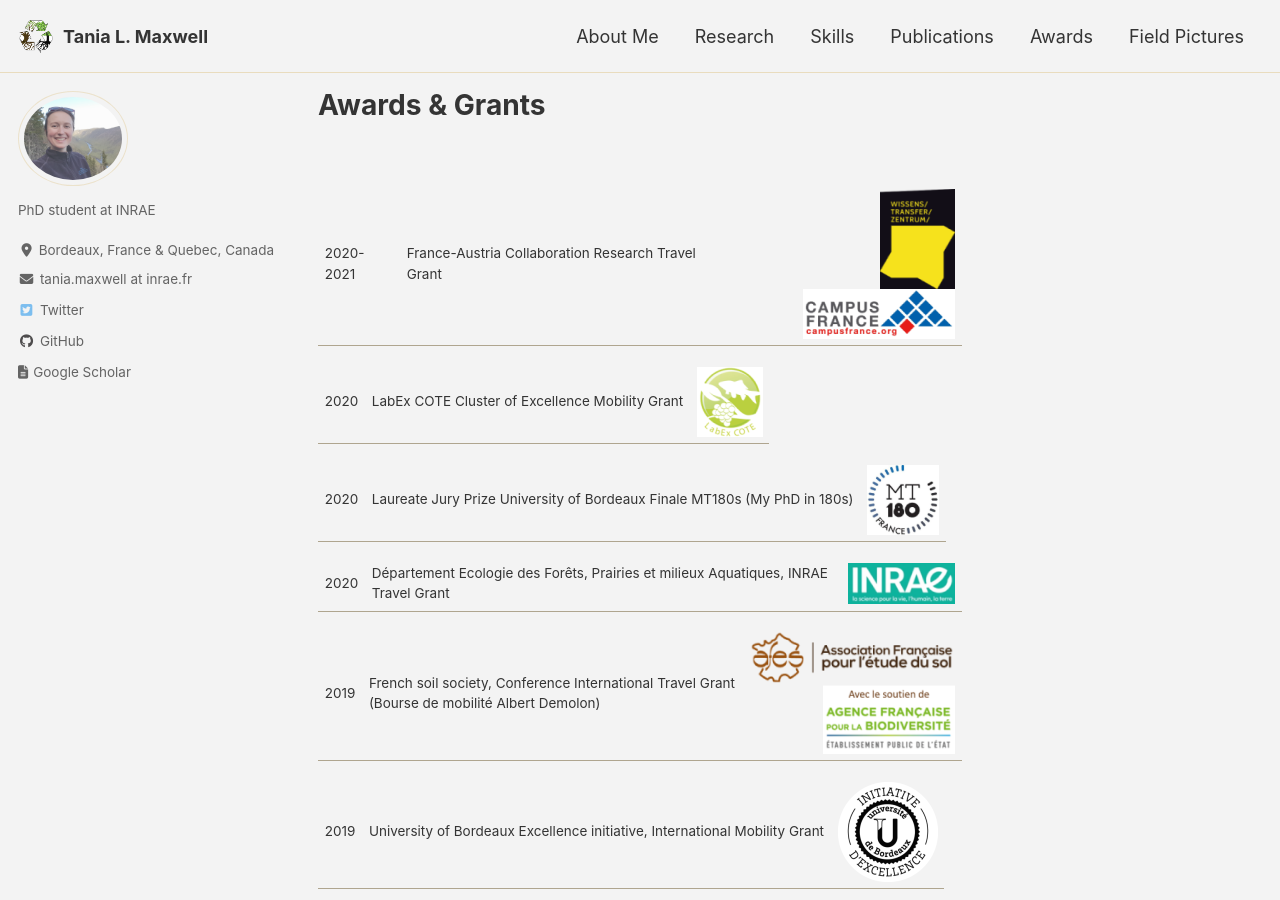
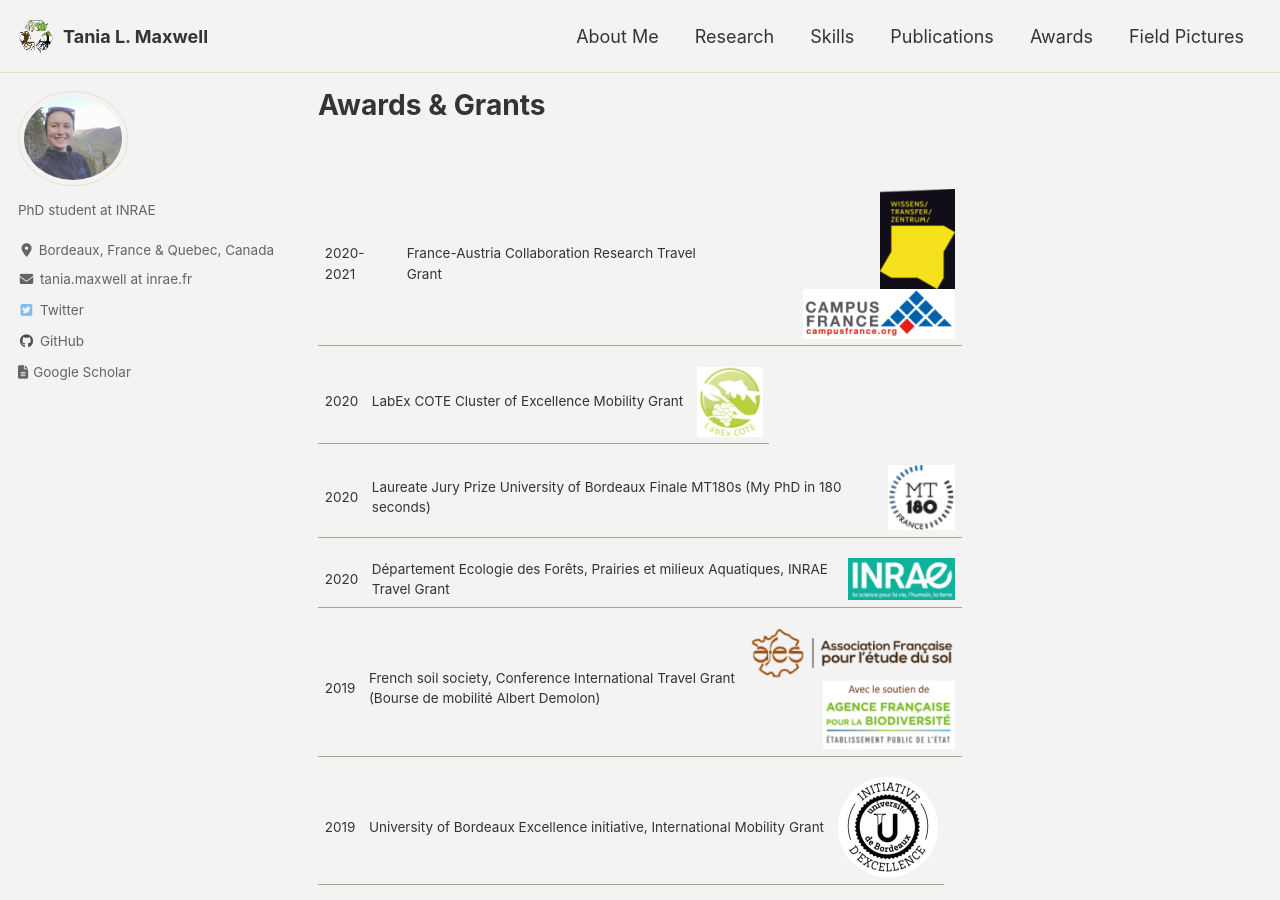
Before and after one commit to Tania-Maxwell/Tania-Maxwell.github.io, a Jekyll site: the page built from _pages/awards.md, in a window 1280 px wide and 900 px high. Built offline with Jekyll 4.4.1, drawn with Linux system fonts in a browser that asks for light colours; cached includes are drawn as plain includes; nearby versions of some CDN libraries.

Commit message:
few edits for descriptions

```diff
--- a/_pages/awards.md
+++ b/_pages/awards.md
@@ -10,7 +10,7 @@
 
 2020 | LabEx COTE Cluster of Excellence Mobility Grant | ![](/img/LabEx_logo.png){:style="float: right"}
 
-2020 | Laureate Jury Prize University of Bordeaux Finale MT180s (My PhD in 180s) | ![](/img/MT180s_logo.png){:style="float: right"}
+2020 | Laureate Jury Prize University of Bordeaux Finale MT180s (My PhD in 180 seconds) | ![](/img/MT180s_logo.png){:style="float: right"}
 
 2020 | Département Ecologie des Forêts, Prairies et milieux Aquatiques, INRAE Travel Grant | ![](/img/INRAE_logo.png){:style="float: right"}
 
```
Also changed, not shown: _pages/about_me.md (+2 -2 lines), _pages/research.md (+1 -1 lines).
